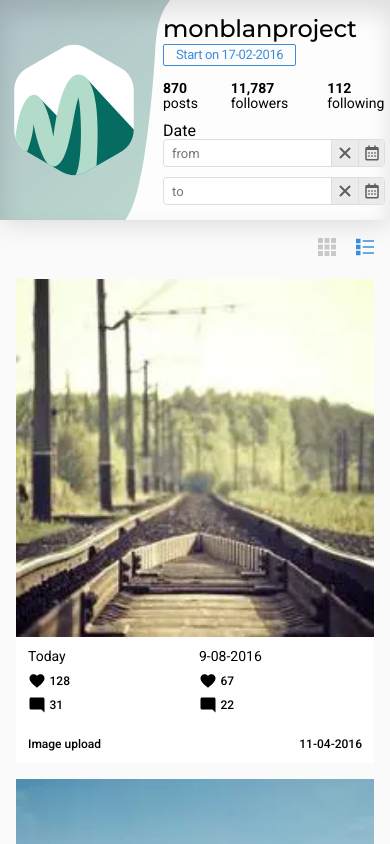
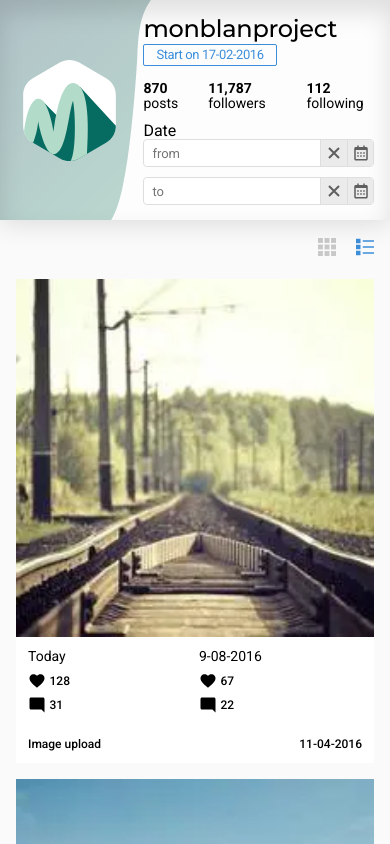
Before and after one commit to alexeymanoylo/webspark-test, a website built with Vite: page index.html in a window 390 px wide. Shown: the top 844 px of the page. Built offline with nearby package versions, Linux system fonts and the light colour scheme.

Commit message:
improve responsive design styles

```diff
--- a/src/scss/layouts/_header.scss
+++ b/src/scss/layouts/_header.scss
@@ -28,6 +28,7 @@
 
         @media (max-width: 768px) {
             margin-right: 20px;
+            width: 30%;
         }
     }
 
@@ -95,6 +96,7 @@
         margin-bottom: 20px;
 
         @media (max-width: 680px) {
+            gap: 15px;
             margin-bottom: 10px;
         }
     }
@@ -146,7 +148,7 @@
             font-family: $font-roboto;
 
             @media (max-width: 680px) {
-                flex: 1;
+                width: 100%;
             }
         }
     }
```
